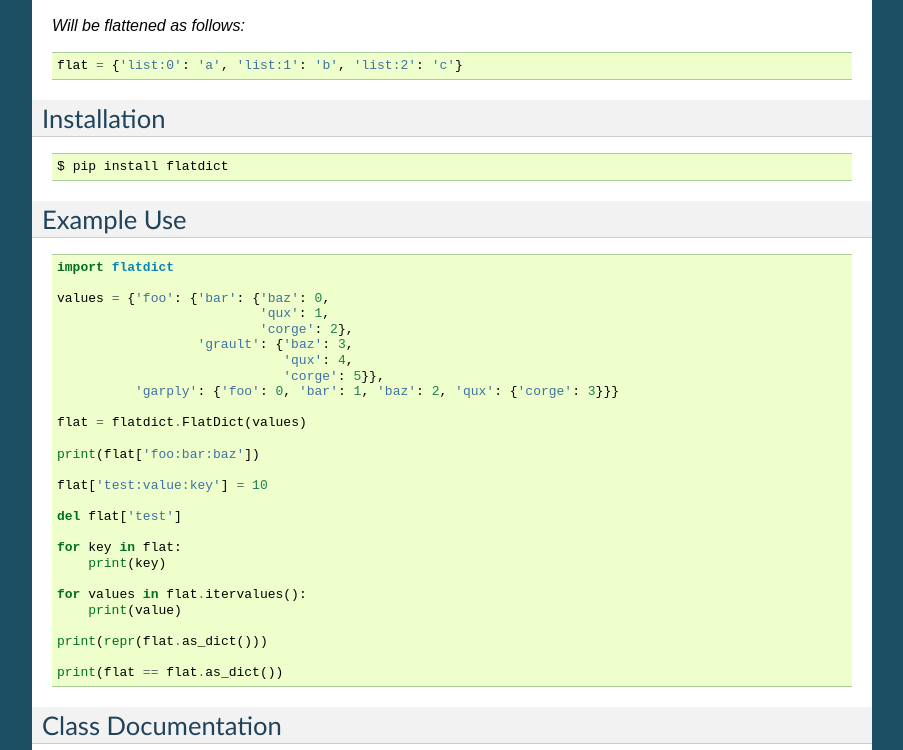
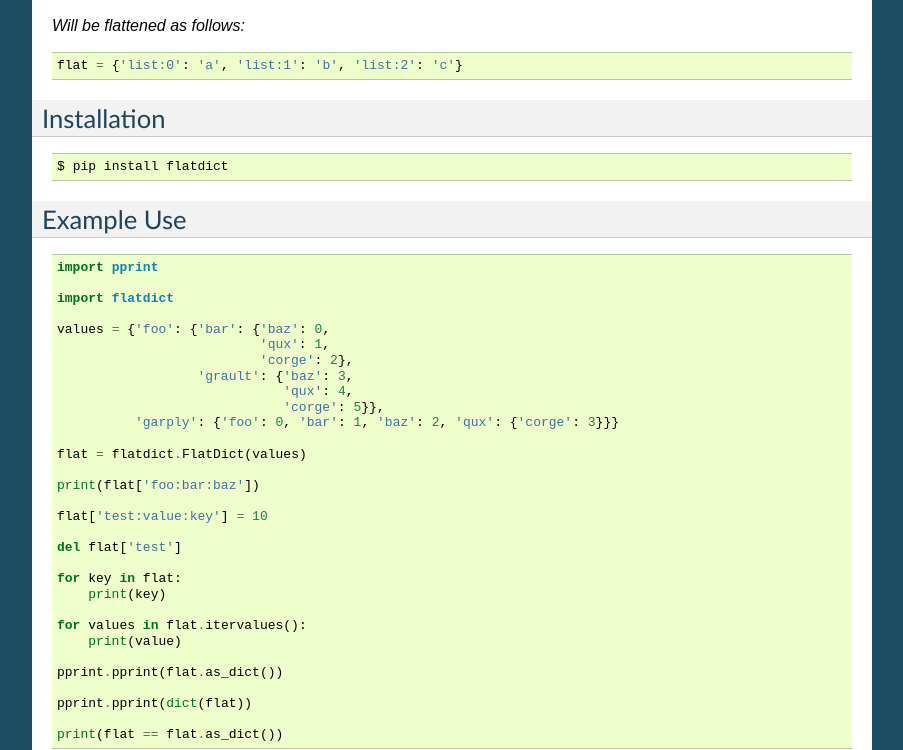
Before and after one commit to gmr/flatdict, a Sphinx documentation site: the page built from docs/index.rst, in a window 1280 px wide and 900 px high, scrolled down 667 px, cut to the strip 0-750 px from the top of the window. Shown: the whole strip, without its empty margins (198-1101 px from the left). Built offline with Sphinx 7.4.7, drawn with Linux system fonts in a browser that asks for light colours.

Commit message:
Update example

```diff
--- a/docs/index.rst
+++ b/docs/index.rst
@@ -66,6 +66,8 @@
 
 .. code-block:: python
 
+    import pprint
+
     import flatdict
 
     values = {'foo': {'bar': {'baz': 0,
@@ -90,7 +92,9 @@
     for values in flat.itervalues():
         print(value)
 
-    print(repr(flat.as_dict()))
+    pprint.pprint(flat.as_dict())
+
+    pprint.pprint(dict(flat))
 
     print(flat == flat.as_dict())
 
```
